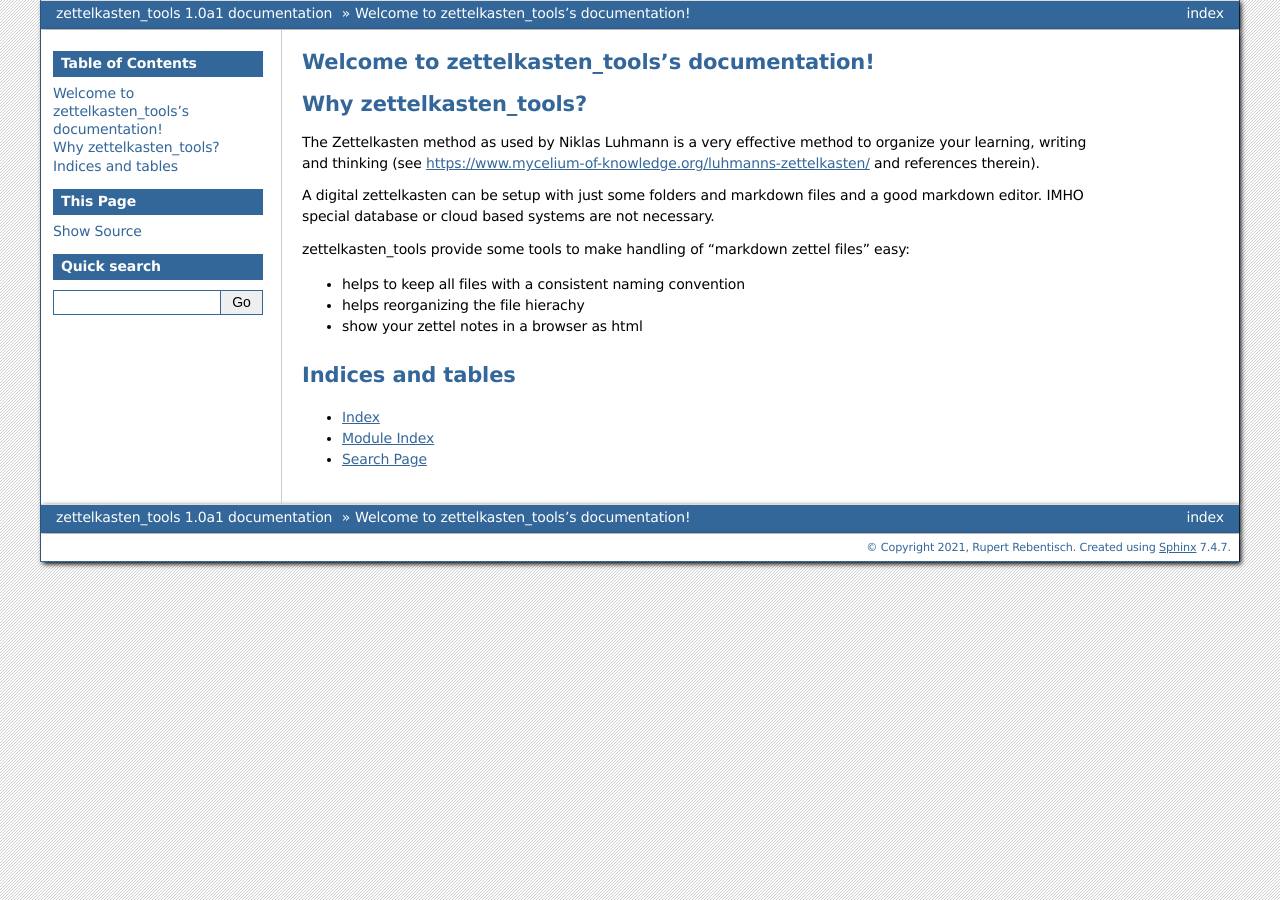
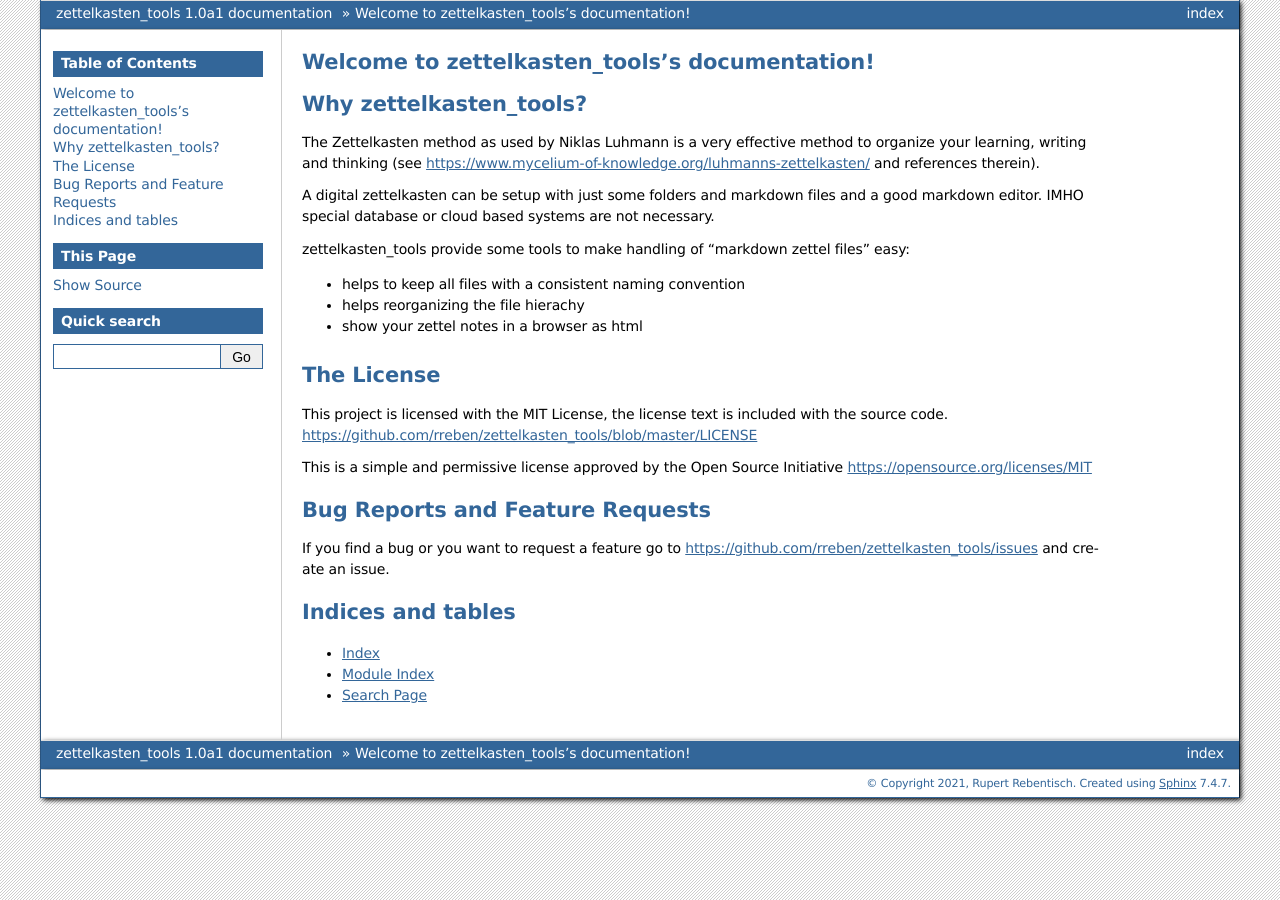
Before and after one commit to rreben/tools4zettelkasten, a Sphinx documentation site: the page built from docs_source/source/index.rst, in a window 1280 px wide. Built offline with Sphinx 7.4.7, drawn with Linux system fonts in a browser that asks for light colours.

Commit message:
improve documentation

```diff
--- /dev/null
+++ b/docs_source/source/bugs.rst
@@ -0,0 +1,5 @@
+Bug Reports and Feature Requests
+================================
+
+If you find a bug or you want to request a feature go to https://github.com/rreben/zettelkasten_tools/issues
+and create an issue.
--- a/docs_source/source/index.rst
+++ b/docs_source/source/index.rst
@@ -11,6 +11,8 @@
    :caption: Contents:
 
 .. include:: why_zettelkasten_tools.rst
+.. include:: license.rst
+.. include:: bugs.rst
 
 Indices and tables
 ==================
--- /dev/null
+++ b/docs_source/source/license.rst
@@ -0,0 +1,7 @@
+The License
+===========
+
+This project is licensed with the MIT License, the license text is included with the source code.
+https://github.com/rreben/zettelkasten_tools/blob/master/LICENSE
+
+This is a simple and permissive license approved by the Open Source Initiative https://opensource.org/licenses/MIT
```
